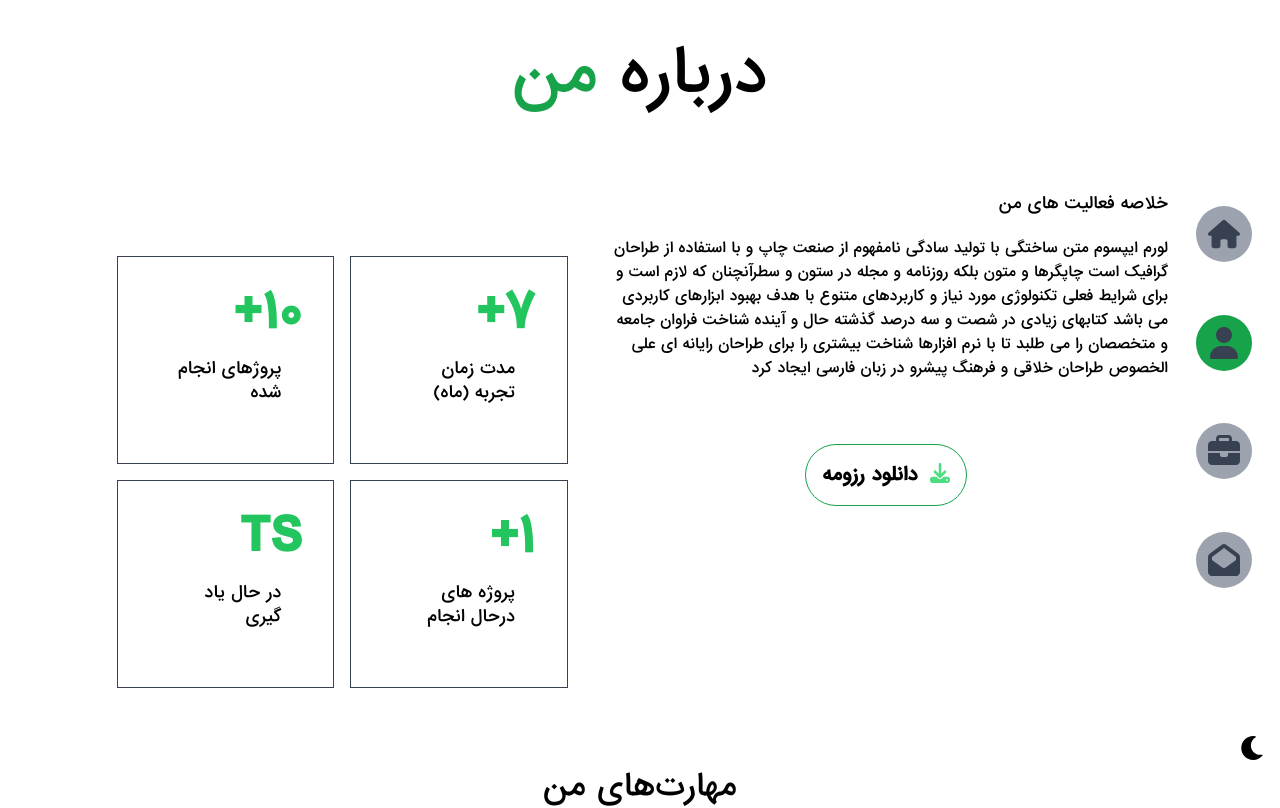
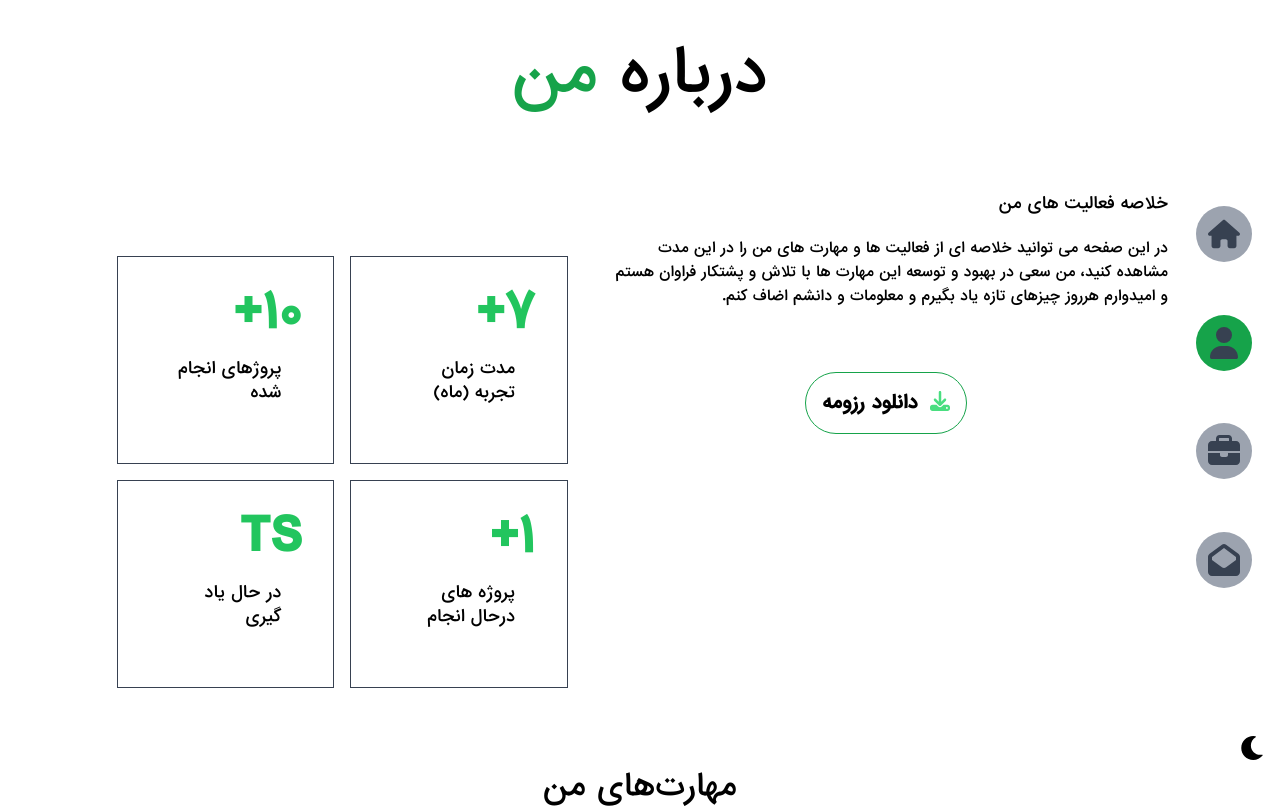
Before and after one commit to m-javad7/Portfolio-next, a Next.js app: page /about in a window 1280 px wide. Shown: the top 808 px of the page. Built offline with nearby package versions, Linux system fonts and the light colour scheme.

Commit message:
feat:edit text in about

```diff
--- a/app/about/page.js
+++ b/app/about/page.js
@@ -14,7 +14,7 @@ const About = async () => {
         <div className="w-full md:w-1/2">
           <h3>خلاصه فعالیت های من</h3>
           <p className="mt-5 text-sm leading-6">
-            لورم ایپسوم متن ساختگی با تولید سادگی نامفهوم از صنعت چاپ و با استفاده از طراحان گرافیک است چاپگرها و متون بلکه روزنامه و مجله در ستون و سطرآنچنان که لازم است و برای شرایط فعلی تکنولوژی مورد نیاز و کاربردهای متنوع با هدف بهبود ابزارهای کاربردی می باشد کتابهای زیادی در شصت و سه درصد گذشته حال و آینده شناخت فراوان جامعه و متخصصان را می طلبد تا با نرم افزارها شناخت بیشتری را برای طراحان رایانه ای علی الخصوص طراحان خلاقی و فرهنگ پیشرو در زبان فارسی ایجاد کرد
+              در این صفحه می توانید خلاصه ای از فعالیت ها و مهارت های من را در این مدت مشاهده کنید، من سعی در بهبود و توسعه این مهارت ها با تلاش و پشتکار فراوان هستم و امیدوارم هرروز چیزهای تازه یاد بگیرم و معلومات و دانشم اضاف کنم.
           </p>
           <div className="text-center mt-16">
           <BtnDownload/>
```
